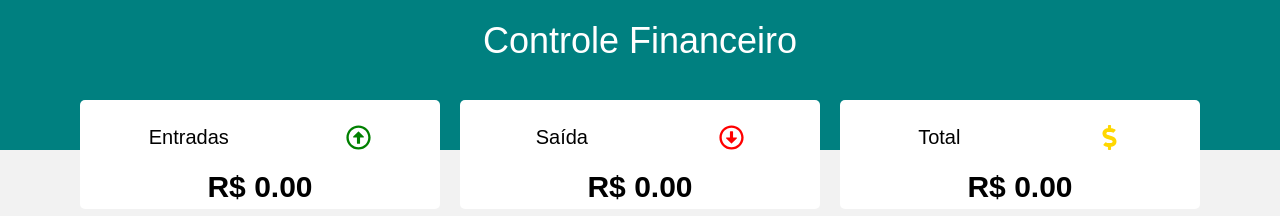
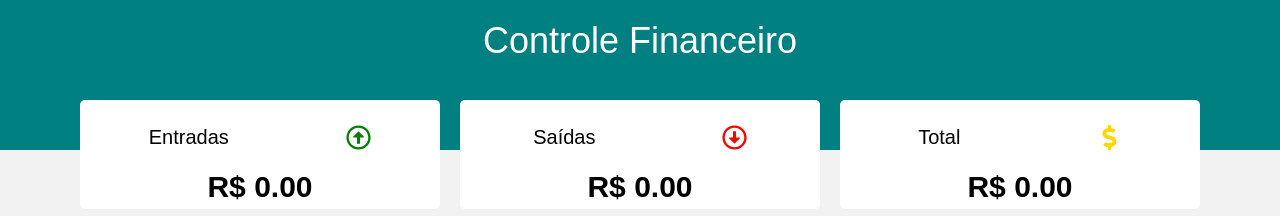
Before and after one commit to GabrielMTF/financy, a React (Vite) app in the folder projeto-finança/: page / in a window 1280 px wide. Shown: the top 216 px of the page. Built offline with nearby package versions, Linux system fonts and the light colour scheme.

Commit message:
início do desenvolvimento

```diff
--- a/projeto-finança/src/components/Resume/index.jsx
+++ b/projeto-finança/src/components/Resume/index.jsx
@@ -7,7 +7,7 @@ const Resume = ({ income, expense, total }) => {
     return (
         <C.Container>
             <ResumeItem color='green' Title="Entradas" Icon={FaRegArrowAltCircleUp} value={income}/>
-            <ResumeItem color='red' Title="Saída" Icon={FaRegArrowAltCircleDown} value={expense}/>
+            <ResumeItem color='red' Title="Saídas" Icon={FaRegArrowAltCircleDown} value={expense}/>
             <ResumeItem color='gold' Title="Total" Icon={FaDollarSign} value={total} />
         </C.Container>
     )
```
